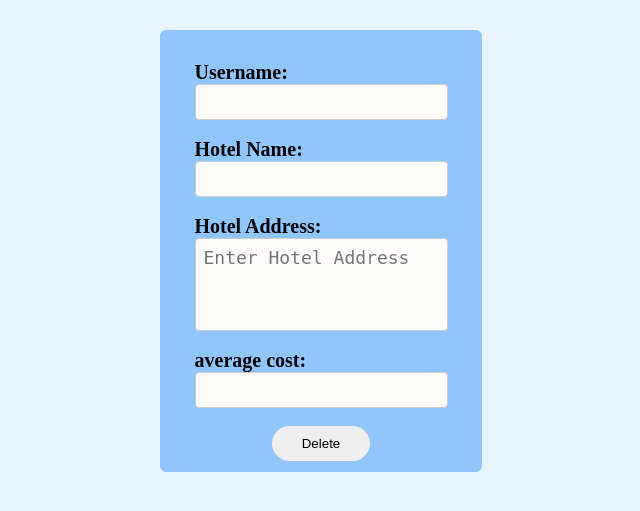
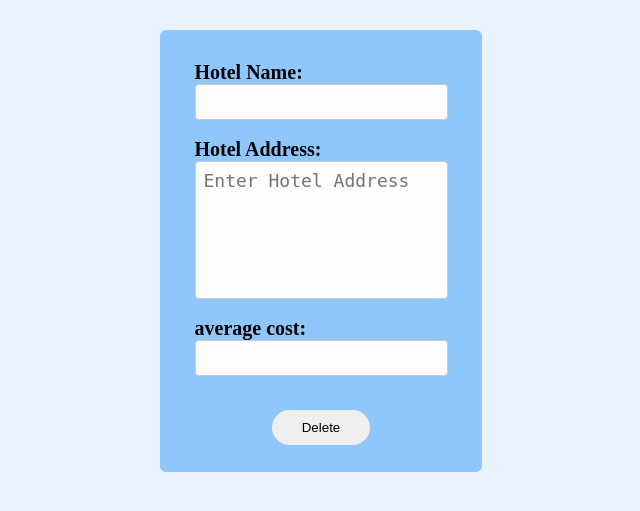
Before and after one commit to shanmuga-priya-tech/hotel-guide, a Flask app: page /delete in a window 1280 px wide. Shown: the part 78-589 px from the top of the page, without its empty margins (319-959 px from the left). Run offline with Flask 3, Linux system fonts and the light colour scheme.

Commit message:
delete.html

```diff
--- a/templates/delete.html
+++ b/templates/delete.html
@@ -3,9 +3,6 @@
 {% block content %}
 <div class="form_table">
     <form class="form" action="/delete" method ="POST">
-        <label class="title">Username:</label>
-            <input class="input-field" type="text" name="username" id="username"><br>
-
         <label class="title">Hotel Name:</label>
             <input type="text" class="input-field" name="hotel" id="hotel"><br>
 
```
